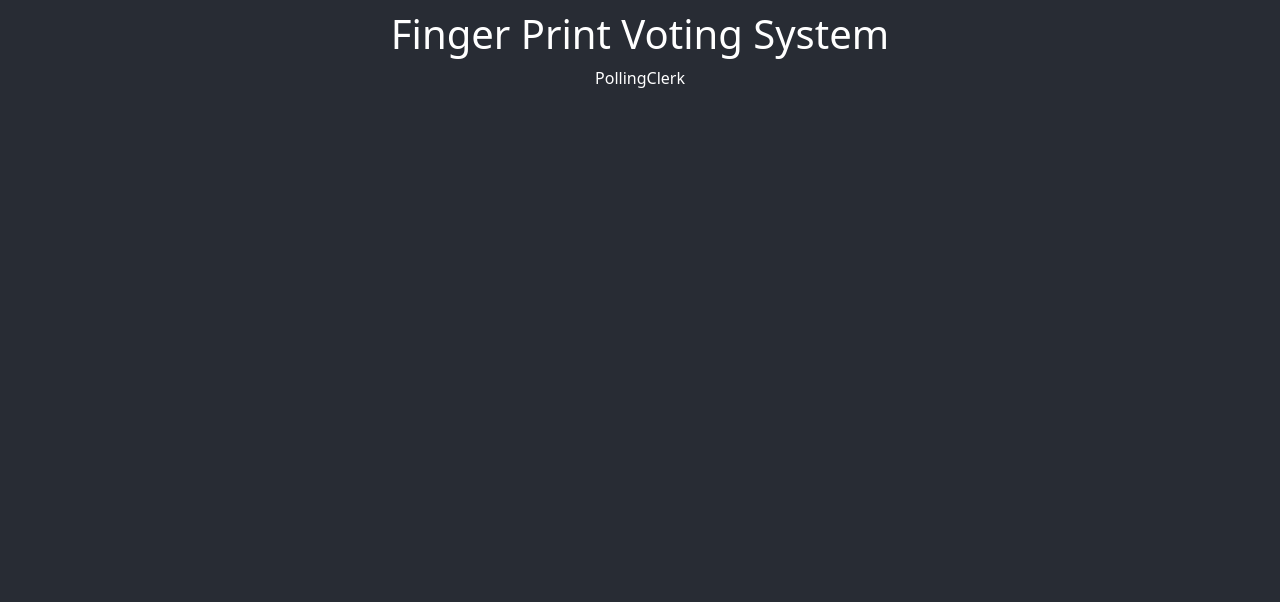
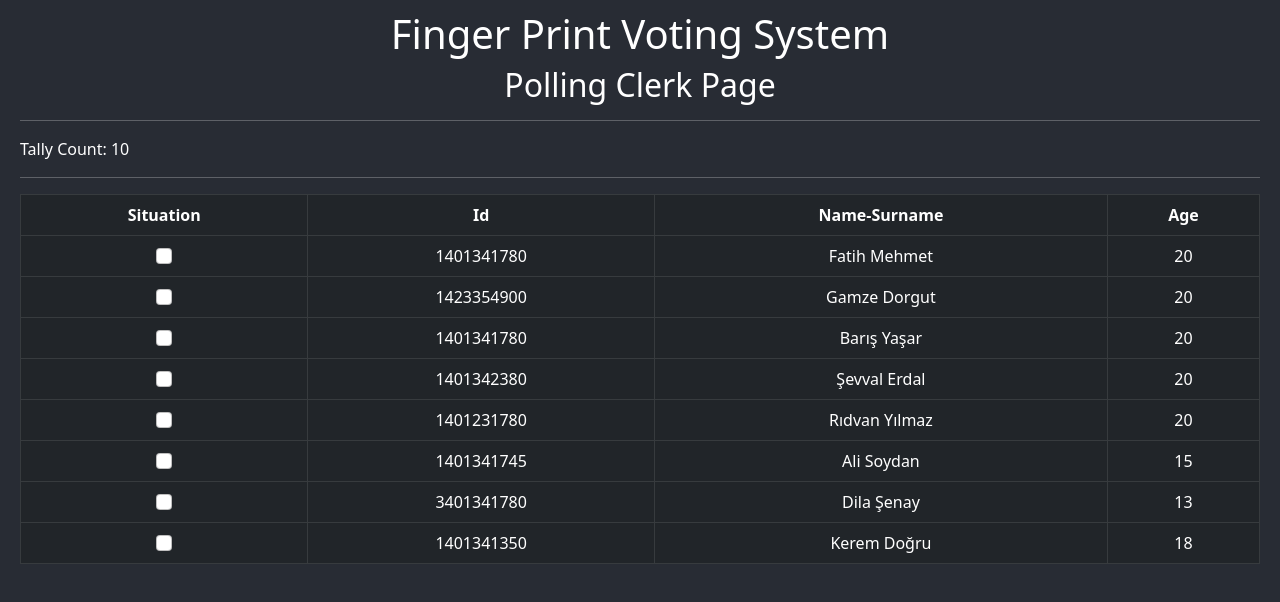
Before and after one commit to barisyasar/finger-print-voting-system, a React (Create React App) app: page /pollingclerk in a window 1280 px wide. Shown: the top 602 px of the page. Built offline with nearby package versions, Linux system fonts and the light colour scheme.

Commit message:
PollingClerk ve db oluşturuldu

```diff
--- /dev/null
+++ b/src/db/candidates.js
@@ -0,0 +1,5 @@
+export const Candidates = [
+    { name: 'Doğa Aydın', Age: 35, totalVote: 0 },
+    { name: 'Turan Seba', Age: 47, totalVote: 0 },
+    { name: 'Furkan Ertürk', Age: 36, totalVote: 0 },
+];
--- /dev/null
+++ b/src/db/voters.js
@@ -0,0 +1,10 @@
+export const Voters = [
+    { name: 'Fatih Mehmet', Age: 20, Id: 1401341780 , situaion:false},
+    { name: 'Gamze Dorgut', Age: 20, Id: 1423354900 , situaion:false},
+    { name: 'Barış Yaşar', Age: 20, Id: 1401341780 , situaion:false},
+    { name: 'Şevval Erdal', Age: 20, Id: 1401342380 , situaion:false},
+    { name: 'Rıdvan Yılmaz', Age: 20, Id: 1401231780 , situaion:false},
+    { name: 'Ali Soydan', Age: 15, Id: 1401341745 , situaion:false},
+    { name: 'Dila Şenay', Age: 13, Id: 3401341780 , situaion:false},
+    { name: 'Kerem Doğru', Age: 18, Id: 1401341350 , situaion:false},
+];
--- a/src/pages/PollingClerk.js
+++ b/src/pages/PollingClerk.js
@@ -1,10 +1,62 @@
-import React, { Component } from 'react'
+import React, { Component } from 'react';
+import { Table,Input } from 'reactstrap';
+import { Voters } from '../db/voters';
 
 export default class PollingClerk extends Component {
+
+
     render() {
+        const voterList = [];
+        for (let voter of Voters) {
+            voterList.push(
+                <tr>
+                    <th scope="row">
+                    <Input type="checkbox" />
+                    </th>
+                    <td>
+                        {voter.Id}
+                    </td>
+                    <td>
+                    {voter.name}
+                    </td>
+                    <td>
+                    {voter.Age}
+                    </td>
+                </tr>
+                )
+        }
         return (
             <div>
-                PollingClerk
+                <h2>Polling Clerk Page</h2>
+                <hr />
+                <div className='d-flex'>Tally Count: 10</div>
+                <hr />
+                <Table
+                    bordered
+                    borderless
+                    dark
+                    hover
+                >
+                    <thead>
+                        <tr>
+                            <th>
+                                Situation
+                            </th>
+                            <th>
+                                Id
+                            </th>
+                            <th>
+                                Name-Surname
+                            </th>
+                            <th>
+                                Age
+                            </th>
+                        </tr>
+                    </thead>
+                    <tbody>
+                        {voterList}
+                    </tbody>
+                </Table>
             </div>
         )
     }
--- a/src/pages/Voter.js
+++ b/src/pages/Voter.js
@@ -1,5 +1,5 @@
 import React, { Component } from 'react';
-import { Card, FormGroup, Label, CardGroup, CardImg, CardBody, CardTitle, CardSubtitle, CardText, Button, Input } from 'reactstrap';
+import { Card, Label, CardGroup, CardImg, CardBody, CardTitle, Button, Input } from 'reactstrap';
 
 export default class Voter extends Component {
     render() {
```
